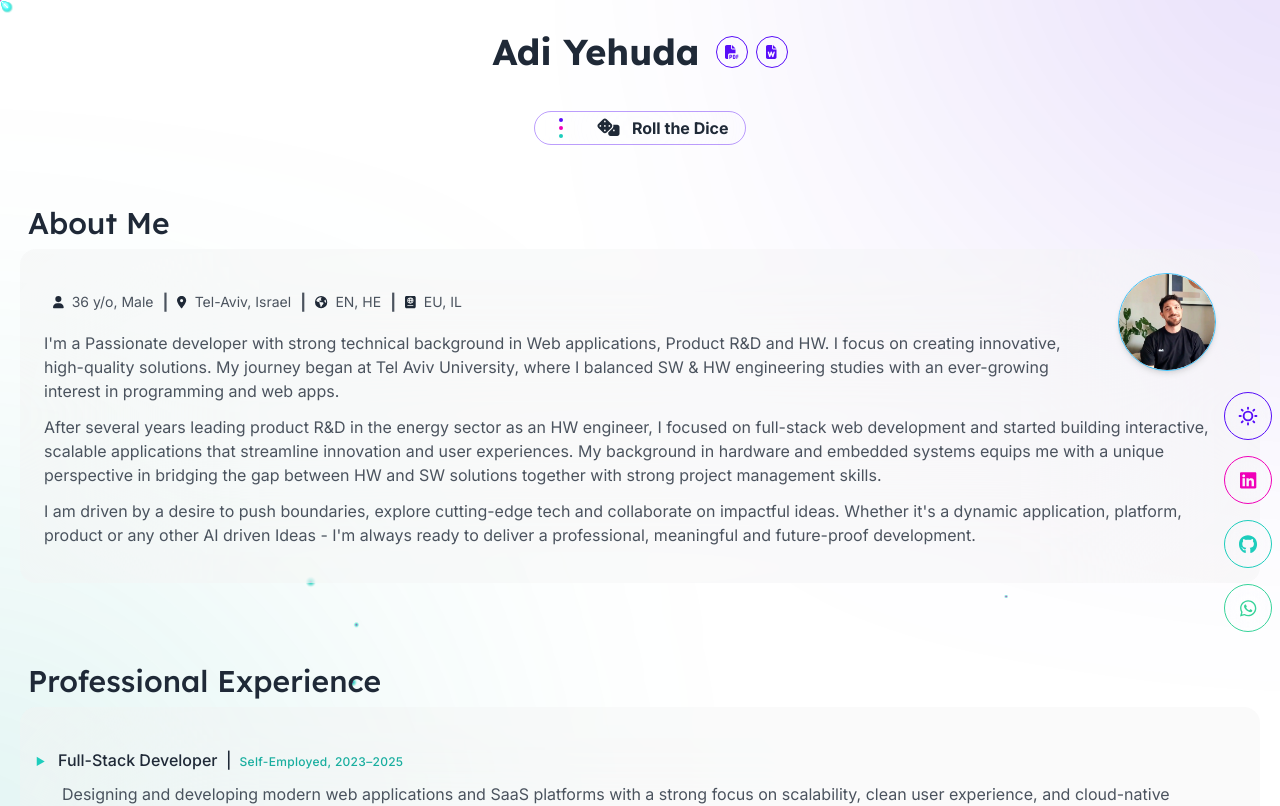
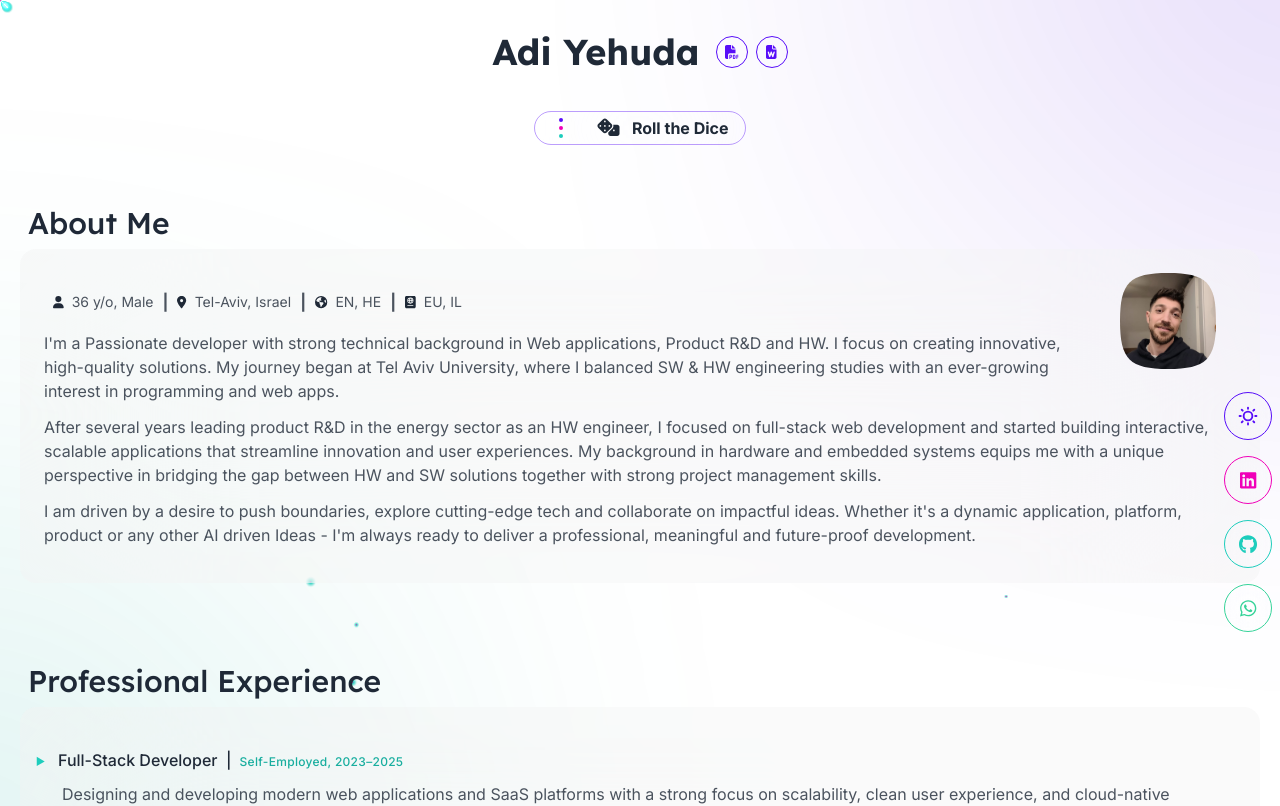
Before and after one commit to AdiYd/About, a React (Create React App) app in the folder about/: page / in a window 1280 px wide. Shown: the top 806 px of the page. Built offline with nearby package versions, Linux system fonts and the light colour scheme.

Commit message:
add some changes to the selfie image

```diff
--- a/about/src/components/components.css
+++ b/about/src/components/components.css
@@ -187,12 +187,12 @@ span.educationImg img#pdfImg {
 }
 
 div#profileImg {
-    @apply float-right max-sm:float-none bg-base-100 m-5 mt-0 rounded-full flex border border-info;
+    @apply  max-sm:float-none m-5 mt-0 flex overflow-hidden;
 }
 
-div#profileImg img {
+/* div#profileImg img {
     @apply w-24 h-24 rounded-full;
-}
+} */
 
 .animUp:hover {
     transform: translateY(-1vh);
--- a/about/src/pages/home.jsx
+++ b/about/src/pages/home.jsx
@@ -21,7 +21,7 @@ import {
     faFileWord,
     faPassport
 } from '@fortawesome/free-solid-svg-icons';
-import selfie from '../img/AdiYd.jpeg';
+import selfie from '../img/AdiYd2.jpeg';
 import tau from '../img/TAU_university_logo_ENG.png';
 import tau2 from '../img/TAU_Logo.png';
 // import udemyLogo from '../img/udemyLogo.svg';
@@ -721,15 +721,13 @@ second: {
 
             <div className={`${pdfMode ? '': 'card'} !block p-2`}>
               {!pdfMode && (
-                    <div id="profileImg" className="w-fit relative transition-all float-right avatar overflow-hidden shadow-md">
-                        <div className="w-24 mask overflow-hidden transition-all !contents ">
+                    <div id="profileImg" className="w-fit relative transition-all shadow-lg shadow-accent float-right avatar mask mask-squircle overflow-hidden">
                             <img
                                 src={selfie}
                                 alt="Portrait of Adi Yehuda"
                                 title="Adi Yehuda"
-                                className="hover:scale-125 transition-all"
+                                className="hover:scale-110 !w-24 !h-24  transition-all"
                             />
-                        </div>
                     </div>
                 )}
 
```
Also changed, not shown: about/src/img/AdiYd2.jpeg.
